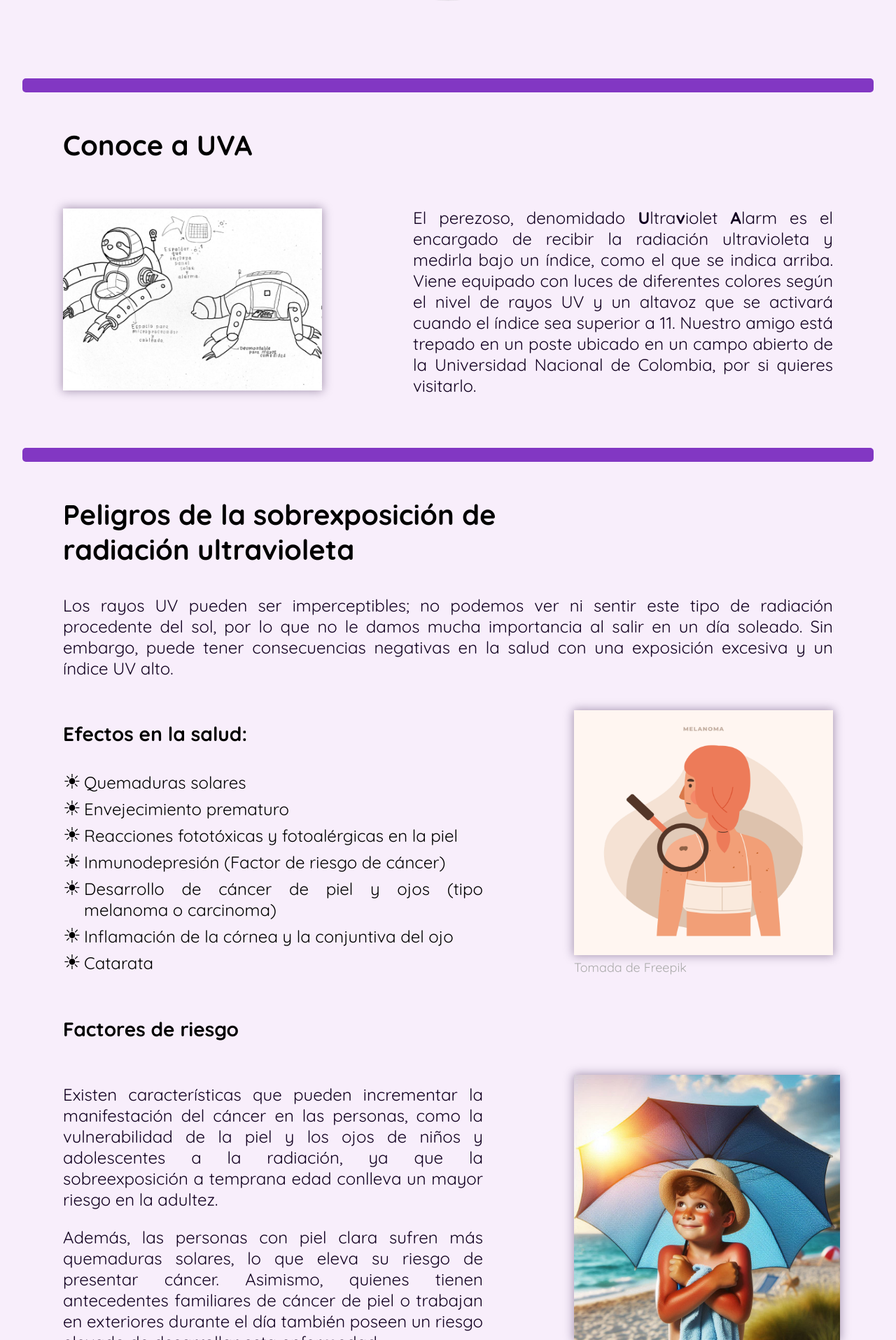
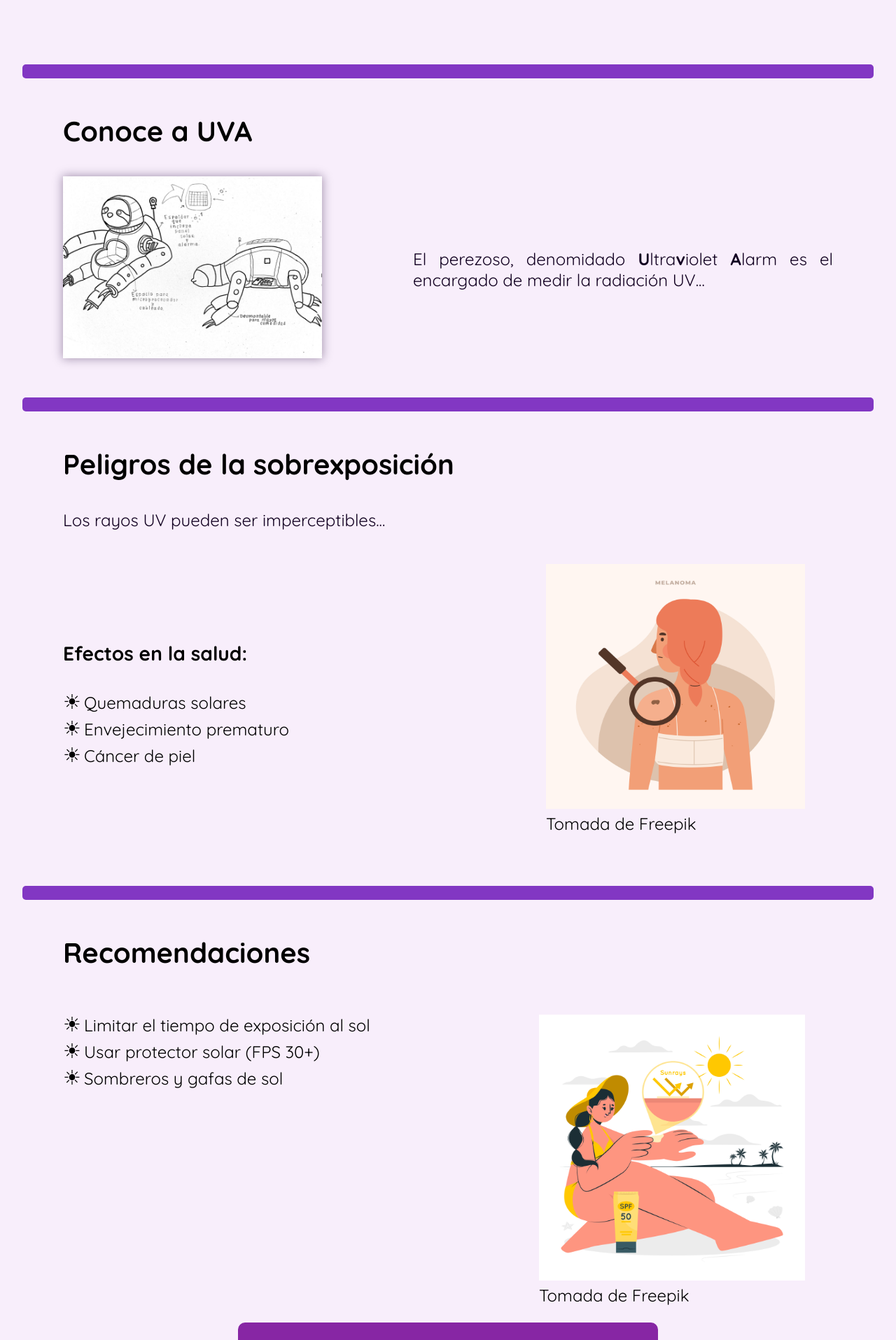
Before and after one commit to IsaacFarah-hub/UVA-, a Flask app: page / in a window 1280 px wide. Shown: the part 483-2398 px from the top of the page at 70% size. Run offline with Flask 2, Linux system fonts and the light colour scheme.

Commit message:
Update index.html

```diff
--- a/templates/index.html
+++ b/templates/index.html
@@ -1,106 +1,143 @@
 <!DOCTYPE html>
 <html lang="es">
-    <style>
-        @import url('https://fonts.googleapis.com/css2?family=Quicksand:wght@300..700&display=swap');
-    </style>
 <head>
     <meta charset="UTF-8">
     <meta name="viewport" content="width=device-width, initial-scale=1.0">
     <title>Sensor UVA</title>
-        <link rel="icon" type="image/png" href="{{ url_for('static', filename='icono_U.png') }}">
-        <link rel="stylesheet" href="{{ url_for('static', filename='style.css') }}">
+    <link rel="icon" type="image/png" href="icono_U.png">
+    <link rel="stylesheet" href="style.css">
+    <style>
+        @import url('https://fonts.googleapis.com/css2?family=Quicksand:wght@300..700&display=swap');
+    </style>
 </head>
 <body>
 <header>
     <div class="encabezado">
         <h1>UVA !</h1>
-                <nav id="enlace_formulario"><a href="#t_formulario">Tu riesgo por UV</a></nav>
+        <nav id="enlace_formulario">
+            <a href="#t_formulario">Tu riesgo por UV</a>
+        </nav>
     </div>
 </header>
 
-        <br>
 <section>
     <div class="indicador">
         <h2>Indice UV</h2>
         <div class="indice_uv">
             <div class="circulo"></div>
-                    <p> <span id="sensor">...</span></p>
+            <p><span id="sensor">...</span></p>
         </div>
-                <p><span id="rango"> </span></p>
-                <script src="{{ url_for('static', filename='Cambia_color.js') }}"></script>
+        <p><span id="rango"></span></p>
+        <script src="Cambia_color.js"></script>
     </div>
 </section>
-        <section>
+
 <div class="separador"></div>
-            <div id="sobre_uva">
-                <h3 class="titulo_info"> Conoce a UVA </h3>
+
+<section id="sobre_uva">
+    <h3 class="titulo_info">Conoce a UVA</h3>
     <div class="columnas_info">
         <figure id="img_uva">
-                        <img src="{{ url_for('static', filename='UVA!.jpg') }}" alt="Sensor de radiacion ultravioleta" width="370" height="260">
+            <img src="UVA!.jpg" alt="Sensor UVA" width="370" height="260">
         </figure>
         <div id="colum2_uva">
-                        <p>El perezoso, denomidado <strong>U</strong>ltra<strong>v</strong>iolet <strong>A</strong>larm es el encargado
-                            de recibir la radiación ultravioleta y medirla bajo un índice, como el que se indica arriba.
-                            Viene equipado con luces de diferentes colores según el nivel de rayos UV y un altavoz que se activará
-                            cuando el índice sea superior a 11. Nuestro amigo está trepado en un poste ubicado en un campo abierto
-                            de la Universidad Nacional de Colombia, por si quieres visitarlo.
-                        </p>
+            <p>El perezoso, denomidado <strong>U</strong>ltra<strong>v</strong>iolet <strong>A</strong>larm es el encargado de medir la radiación UV...</p>
         </div>
     </div>
+</section>
+
+<div class="separador"></div>
+
+<section id="peligros">
+    <h3 class="titulo_info">Peligros de la sobrexposición</h3>
+    <p>Los rayos UV pueden ser imperceptibles... </p>
+    <div class="columnas_info">
+        <div id="colum1_peligros">
+            <h4 class="subtitu_info">Efectos en la salud:</h4>
+            <ul>
+                <li>Quemaduras solares</li>
+                <li>Envejecimiento prematuro</li>
+                <li>Cáncer de piel</li>
+            </ul>
+        </div>
+        <figure>
+            <img src="cancer_piel_freepik.jpg" width="370" height="350">
+            <figcaption>Tomada de Freepik</figcaption>
+        </figure>
+    </div>
+</section>
+
+<div class="separador"></div>
+
+<section id="recomendaciones">
+    <h3 class="titulo_info">Recomendaciones</h3>
+    <div class="columnas_info">
+        <ul>
+            <li>Limitar el tiempo de exposición al sol</li>
+            <li>Usar protector solar (FPS 30+)</li>
+            <li>Sombreros y gafas de sol</li>
+        </ul>
+        <figure>
+            <img src="prot_solar_storyset.jpg" width="380" height="380">
+            <figcaption>Tomada de Freepik</figcaption>
+        </figure>
+    </div>
+</section>
+
+<div id="video">
+    <p>Si quieres saber más...</p>
+    <iframe width="560" height="250" src="https://www.youtube.com/embed/jpOPq1chQgU" allowfullscreen></iframe>
 </div>
 
 <div class="separador"></div>
-            <div id="peligros">
-                <h3 class="titulo_info">Peligros de la sobrexposición de radiación ultravioleta</h3>
-                <p>Los rayos UV pueden ser imperceptibles; no podemos ver ni sentir este tipo de radiación procedente del sol,
-                    por lo que no le damos mucha importancia al salir en un día soleado. Sin embargo, puede tener consecuencias
-                    negativas en la salud con una exposición excesiva y un índice UV alto.
-                </p>
-                <div class="columnas_info">
-                    <div id="colum1_peligros">
-                        <h4 class="subtitu_info">Efectos en la salud: </h4>
-                        <ul>
-                            <li>Quemaduras solares</li>
-                            <li>Envejecimiento prematuro</li>
-                            <li>Reacciones fototóxicas y fotoalérgicas en la piel</li>
-                            <li>Inmunodepresión (Factor de riesgo de cáncer)</li>
-                            <li>Desarrollo de cáncer de piel y ojos (tipo melanoma o carcinoma)</li>
-                            <li>Inflamación de la córnea y la conjuntiva del ojo</li>
-                            <li>Catarata</li>
-                        </ul>
+
+<section id="formulario">
+    <h3 id="t_formulario">Tu riesgo por radiación UV</h3>
+    <form id="factores_riesgo">
+        <label for="tipo_piel">Tipo de piel:</label>
+        <select id="tipo_piel">
+            <option>Seleccione una opción</option>
+            <option value="3">I</option>
+            <option value="2">II</option>
+            <option value="1">III</option>
+            <option value="0">IV</option>
+            <option value="0">V</option>
+        </select>
+
+        <label for="ante_propio">¿Cáncer de piel?</label>
+        <select id="ante_propio">
+            <option>Seleccione una opción</option>
+            <option value="0">No</option>
+            <option value="8">Sí</option>
+        </select>
+
+        <label for="quemadura">¿Sufres quemaduras solares?</label>
+        <select id="quemadura">
+            <option>Seleccione una opción</option>
+            <option value="3">Frecuentemente</option>
+            <option value="2">Ocasionalmente</option>
+            <option value="1">Rara vez</option>
+        </select>
+
+        <label for="bloqueador">¿Usa bloqueador solar?</label>
+        <select id="bloqueador">
+            <option>Seleccione una opción</option>
+            <option value="0">Sí</option>
+            <option value="3">No</option>
+        </select>
+
+        <button type="submit">Enviar</button>
+    </form>
+    <div id="resultado">
+        <p class="exclamacion">¡</p>
+        <p id="t_resultado"><span id="rango_riesgo">-</span></p>
+        <p class="exclamacion">!</p>
     </div>
-                    <figure id="img_cancer">
-                        <img src="{{ url_for('static', filename='cancer_piel_freepik.jpg') }}" alt="Sintomas de cáncer" width="370" height="350">
-                        <figcaption>Tomada de Freepik</figcaption>
-                    </figure>
-                </div>
-                <h4 class="subtitu_info">Factores de riesgo</h4>
-                <div class="columnas_info">
-                    <div id="colum1_riesgo">
-                        <p>
-                            Existen características que pueden incrementar la manifestación del cáncer en las personas,
-                            como la vulnerabilidad de la piel y los ojos de niños y adolescentes a la radiación,
-                            ya que la sobreexposición a temprana edad conlleva un mayor riesgo en la adultez.
-                        </p>
-                        <p>
-                            Además, las personas con piel clara sufren más quemaduras solares, lo que eleva su riesgo de presentar cáncer.
-                            Asimismo, quienes tienen antecedentes familiares de cáncer de piel o trabajan en exteriores durante el día
-                            también poseen un riesgo elevado de desarrollar esta enfermedad.
-                        </p>
-                    </div>
-                    <figure id="img_riesgo">
-                        <img src="{{ url_for('static', filename='evitar_sol.jpeg') }}" alt="Niño cubriendose del sol" width="380" height="380">
-                        <figcaption>Generada con Microsoft Designer</figcaption>
-                    </figure>
-                </div>
-                <p class="fuente">Fuente: <a href="https://www.who.int/es/news-room/fact-sheets/detail/ultraviolet-radiation" target="_blank" rel="noopener noreferrer">WHO</a></p>
-            </div>
-            <div class="separador"></div>
 </section>
+
 <footer>
     <div id="pie">
-                <div id="autores">
-                    <p> Desarrollado por:</p>
+        <p>Desarrollado por:</p>
         <ul>
             <li>Daniel Urrea</li>
             <li>Isaac Farah</li>
@@ -110,14 +147,14 @@
             <li>David Mahecha</li>
         </ul>
     </div>
-            </div>
 </footer>
+
 <script>
     function updateData() {
-                fetch("/obtener_uv")
-                    .then(response => response.json())
+        fetch("https://uva-flask.onrender.com/")
+            .then(response => response.text())
             .then(data => {
-                        document.getElementById("sensor").innerText = data.indice_uv;
+                document.getElementById("sensor").innerText = data;
             })
             .catch(error => {
                 console.error("Error al obtener datos:", error);
@@ -125,5 +162,9 @@
     }
     setInterval(updateData, 5000);
 </script>
+
+<script src="Formulario_riesgo.js"></script>
+<script src="ocultar_pregunta3.js"></script>
+<script src="Cambia_color.js"></script>
 </body>
 </html>
```
Lines whose indentation alone changed are shown as unchanged.
